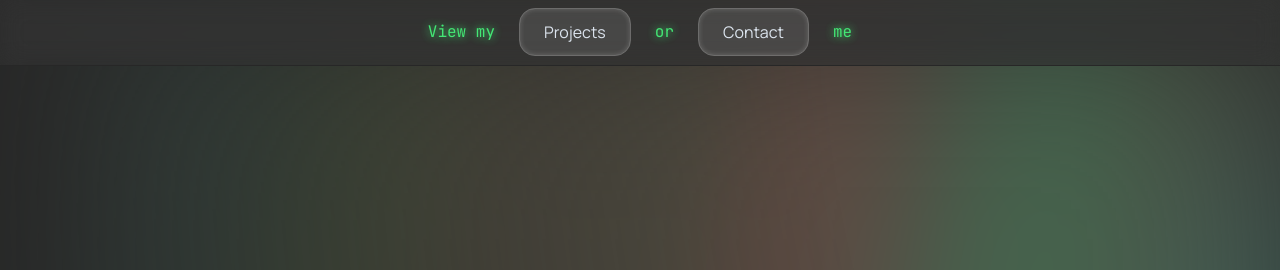
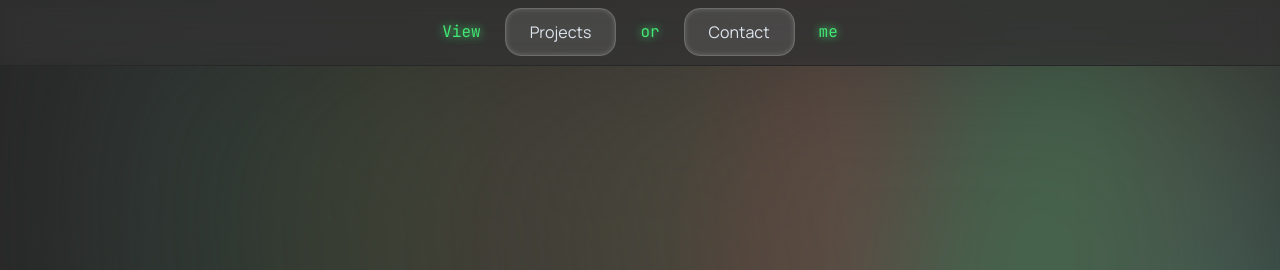
Before and after one commit to NiiV3AU/niiv3au.github.io, a website: page index.html in a window 1280 px wide. Shown: the top 270 px of the page. Drawn offline with Linux system fonts and the light colour scheme.

Commit message:
Update index.html

```diff
--- a/index.html
+++ b/index.html
@@ -12,7 +12,7 @@
   <header class="fixed top-0 left-0 w-full z-50 backdrop-blur-lg bg-[#333333]/60 border-b border-[#272727]">
     <nav class="navbar bg-opacity-30 backdrop-blur-md p-5">
       <ul class="flex justify-center space-x-6">
-        <p class="transparent-text">View my</p>
+        <p class="transparent-text">View</p>
         <li><a href="#projects" class="nav-button">Projects</a></li>
         <p class="transparent-text">or</p>
         <li><a href="#contact" class="nav-button">Contact</a></li>
```
